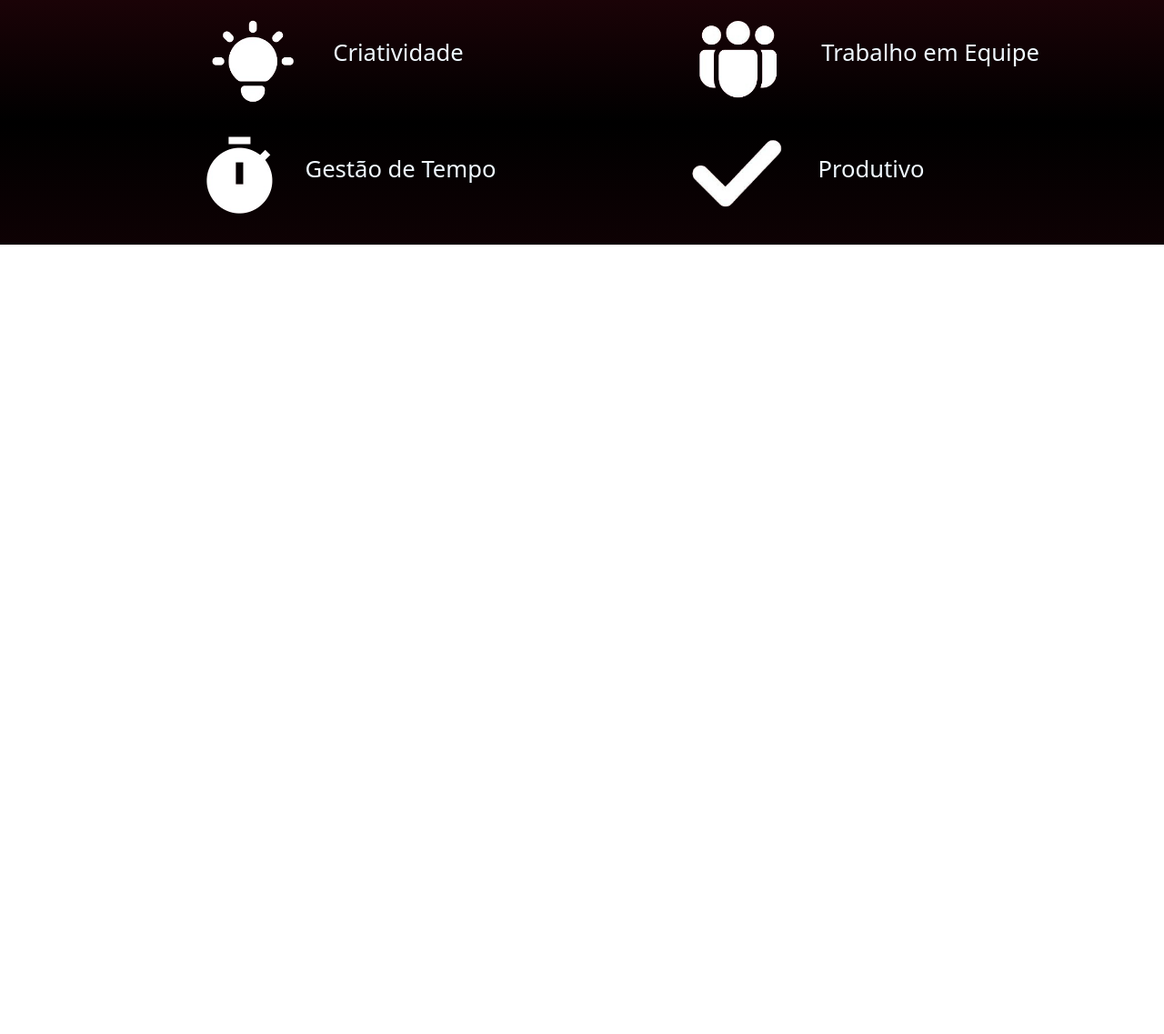
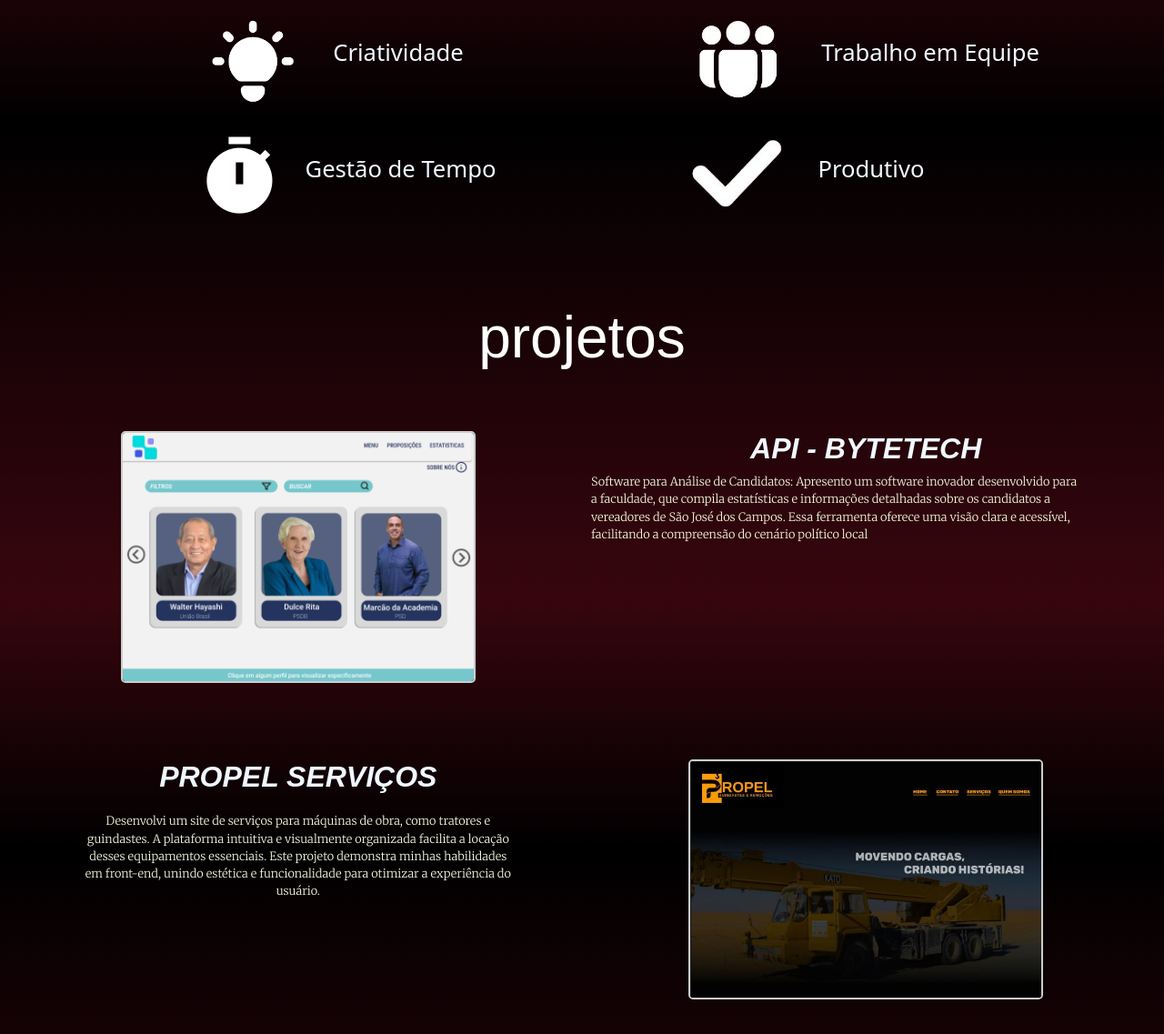
Before and after one commit to lucasguerra12/lucasguerra, a plain HTML site: page templates/index.html in a window 1280 px wide. Shown: the part 1745-2882 px from the top of the page at 91% size. Before the commit the page ends 2014 px from the top, so only its background shows below. Drawn offline with nearby package versions, Linux system fonts and the light colour scheme; a web font is replaced by a local one.

Commit message:
quase la

```diff
--- a/styles/index.css
+++ b/styles/index.css
@@ -154,3 +154,102 @@ ul {
     top: 2vw;
     left: 2vw;
 }
+
+.tituloprojetos {
+    font-size: 5vw;
+    font-family: "Zen Dots", sans-serif;
+    font-weight: 400;
+    text-align: center;
+    color: white;
+    margin-top: 5vw;
+    margin-bottom: 3vw;
+}
+
+
+.projetos {
+    display: grid;
+    grid-template-columns: 1fr;
+    gap: 20px;
+    padding: 2vw;
+}
+
+.descricao h2 {
+    color: aliceblue;
+    font-family: "Inria Sans", sans-serif;
+  font-weight: 700;
+  font-style: italic;
+  text-align: center;
+}
+
+.descricao p {
+    color: #F5F5DC;
+    font-family: "Merriweather", serif;
+    font-optical-sizing: auto;
+    font-weight: 300;
+    font-style: normal;
+    font-variation-settings:"wdth" 100;
+     padding-right: 5vw;
+     padding-top: vw;
+}
+
+.projeto {
+    display: grid;
+    gap: 20px;
+}
+
+.projeto img {
+    max-width: 200px;
+    height: auto;
+    border: 2px solid #3b3939;
+    border-radius: 5px;
+    margin: 0 auto;
+}
+
+/* TELAS MAIORES */
+@media (min-width: 768px) {
+    .projeto {
+        grid-template-columns: 1fr 1fr; /* Duas colunas em telas maiores */
+        margin-bottom: 5vw;
+        gap: 1;
+    }
+
+    /* Inverte o layout do segundo projeto */
+    .projetos div:nth-child(2) {
+        grid-template-columns: 1fr 1fr;
+        grid-template-areas: "descricao imagem";
+    }
+    .projetos div:nth-child(2) img{
+        grid-area: imagem;
+    }
+    .projetos div:nth-child(2) .descricao h2{
+        grid-area: descricao;
+        text-align: center;
+        margin-bottom: 20px;
+
+    }
+    .projeto img {
+        max-width: 390px; /* Aumenta a largura máxima da imagem */
+        height: auto; /* Mantém a proporção da imagem */
+        border: 2px solid #ccc;
+    border-radius: 5px;
+      }
+
+      .descricao p {
+        color: #F5F5DC;
+        font-family: "Merriweather", serif;
+        font-optical-sizing: auto;
+        font-weight: 300;
+        font-style: normal;
+        font-variation-settings:"wdth" 100;
+         padding-right: 5vw;
+         font-size: 1vw;
+    }
+
+
+    .projetos div:nth-child(2) .descricao p{
+        grid-area: descricao;
+        text-align: center;
+        margin-left: 5vw;
+
+    }
+}
--- a/templates/index.html
+++ b/templates/index.html
@@ -11,6 +11,7 @@
     <link href="https://fonts.googleapis.com/css2?family=Inter:ital,opsz,wght@0,14..32,100..900;1,14..32,100..900&display=swap" rel="stylesheet">
     <link rel="preconnect" href="https://fonts.gstatic.com" crossorigin>
     <link href="https://fonts.googleapis.com/css2?family=Zen+Dots&display=swap" rel="stylesheet">
+    <link href="https://fonts.googleapis.com/css2?family=Inria+Sans:ital,wght@0,300;0,400;0,700;1,300;1,400;1,700&family=Merriweather:ital,opsz,wght@0,18..144,300..900;1,18..144,300..900&display=swap" rel="stylesheet">
 
     <title>Portifólio Lucas</title>
 
@@ -73,6 +74,24 @@
                 <div><img src="/static/produtivo.png" alt="produtivo"><p>Produtivo</p>
                 </div>
             </div>
+
+            <h1 class="tituloprojetos">projetos</h1>
+            <div class="projetos">
+                <div class="projeto">
+                    <img src="/static/api-vereadores.png" alt="">
+                    <div class="descricao">
+                        <h2>API - BYTETECH</h2>
+                        <p>Software para Análise de Candidatos: Apresento um software inovador desenvolvido para a faculdade, que compila estatísticas e informações detalhadas sobre os candidatos a vereadores de São José dos Campos. Essa ferramenta oferece uma visão clara e acessível, facilitando a compreensão do cenário político local</p>
+                    </div>
+                </div>
+                <div class="projeto">
+                    <img src="/static/propel.jpg" alt="">
+                    <div class="descricao">
+                        <h2>PROPEL SERVIÇOS </h2>
+                        <p>Desenvolvi um site de serviços para máquinas de obra, como tratores e guindastes. A plataforma intuitiva e visualmente organizada facilita a locação desses equipamentos essenciais. Este projeto demonstra minhas habilidades em front-end, unindo estética e funcionalidade para otimizar a experiência do usuário.</p>
+                    </div>
+                </div>
+            </div>
     <script src="https://cdn.jsdelivr.net/npm/bootstrap@5.3.0-alpha1/dist/js/bootstrap.bundle.min.js"></script>
 </body>
 </html>
```
Also changed, not shown: static/api-vereadores.png (added), static/propel.jpg (added).
